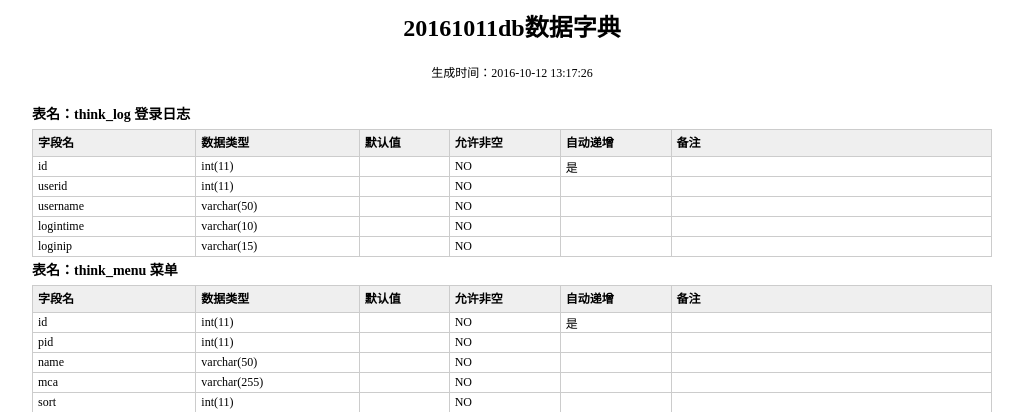
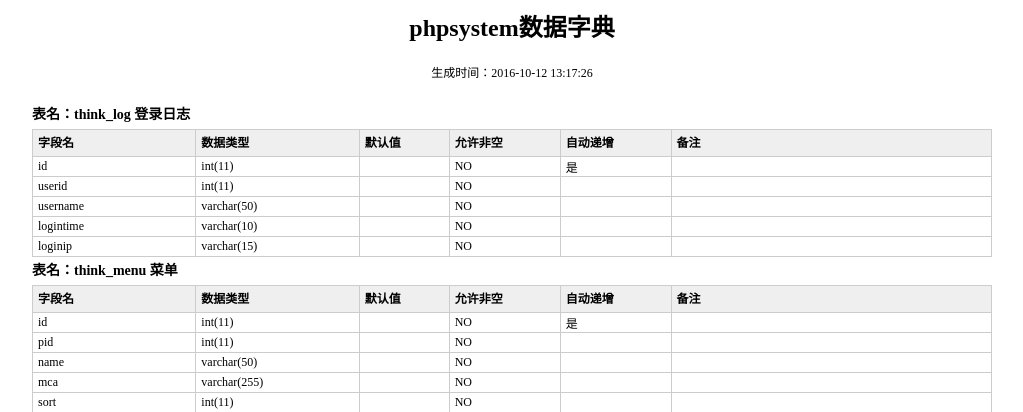
Before and after one commit to Alone-agoni/system, a PHP site: page /DbName/zidian.php in a window 1280 px wide. Shown: the top 412 px of the page, without its empty margins (128-1151 px from the left). Run offline with PHP 8.4, Linux system fonts and the light colour scheme.

Commit message:
数据库字典更改数据库名

```diff
--- a/zidian.php
+++ b/zidian.php
@@ -6,7 +6,7 @@ header("Content-type:text/html;charset=utf-8");
 // 配置数据库
 $database = array();
 $database['DB_HOST'] = 'localhost';
-$database['DB_NAME'] = '20161011db';
+$database['DB_NAME'] = 'phpsystem';
 $database['DB_USER'] = 'root';
 $database['DB_PWD'] = '';
 $mysql_conn = @mysql_connect("{$database['DB_HOST']}", "{$database['DB_USER']}", "{$database['DB_PWD']}") or die("Mysql connect is error.");
```
